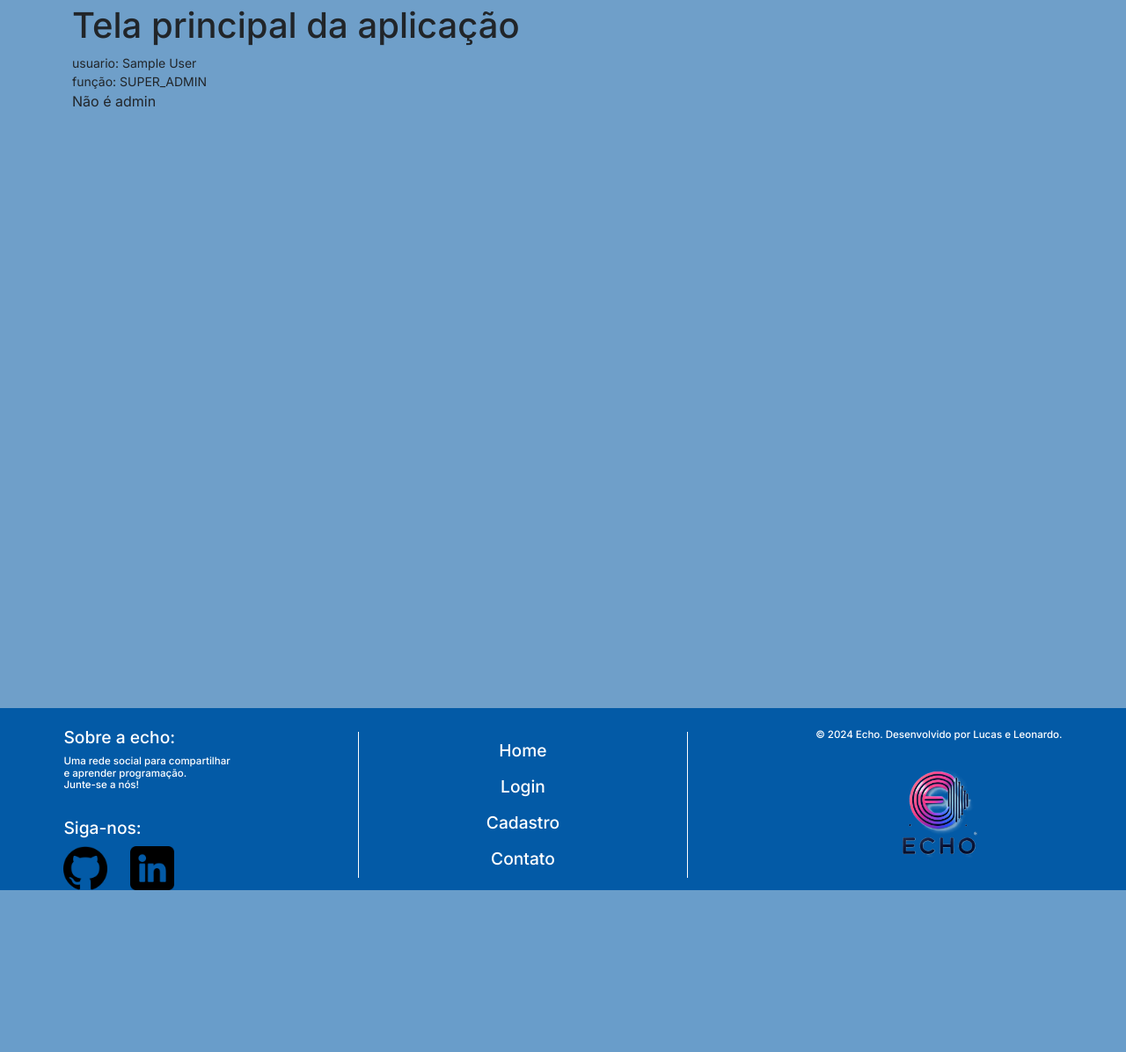
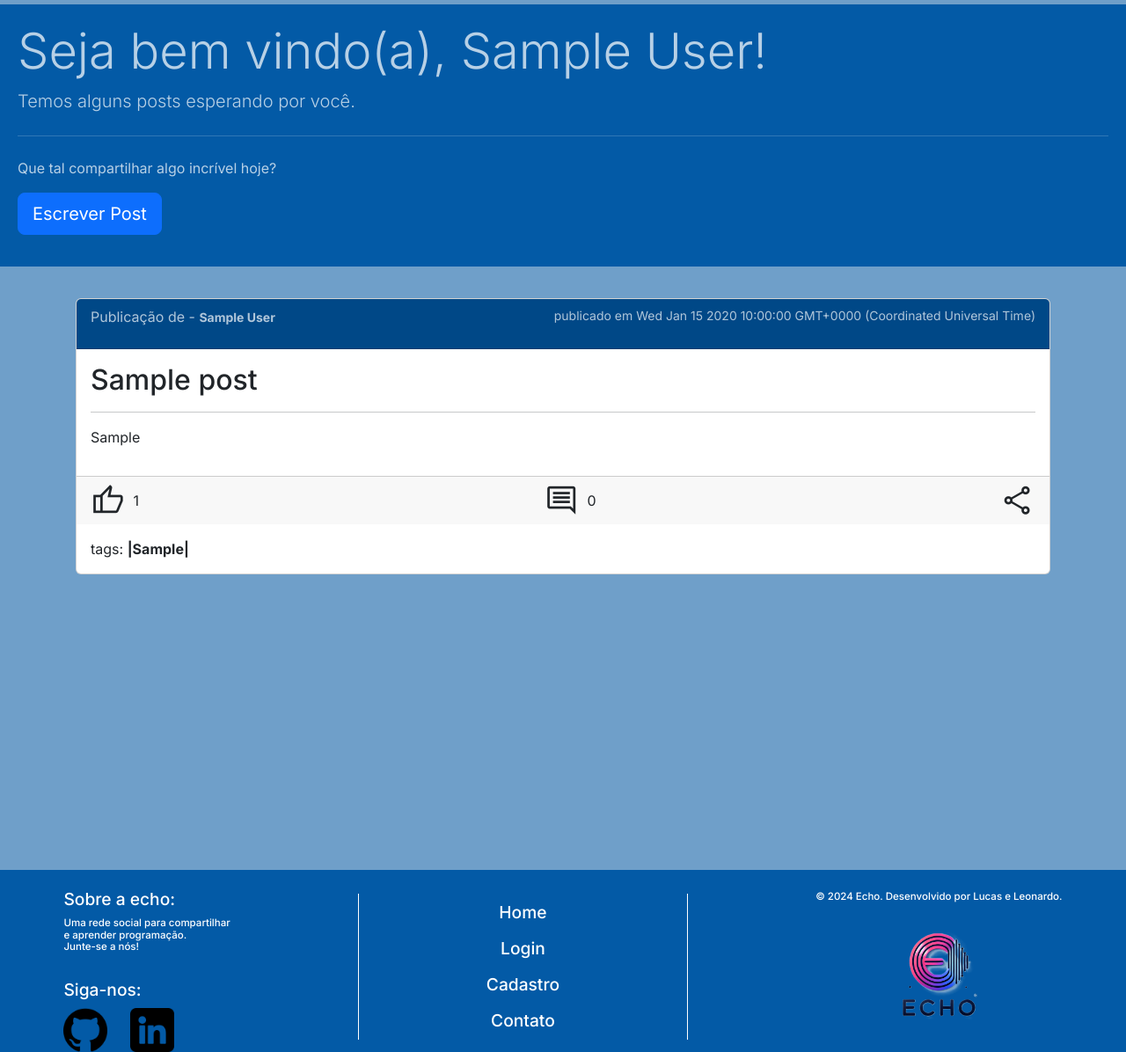
Before and after one commit to ECHOConnect/ECHO-app, a Node server app: page /user/home in a window 1280 px wide. Shown: the part 120-1316 px from the top of the page at 88% size. Before the commit the page ends 1132 px from the top, so only its background shows below. Run offline with Node 20, Linux system fonts and the light colour scheme; a user stored in the database is signed in; tables that the repository leaves empty hold one stand-in row (values such as "Sample post"); some libraries are stand-ins or nearby versions; some web fonts are replaced.

Commit message:
Versão inicial de feed, likes e postagens

```diff
--- a/public/css/Initial-page.css
+++ b/public/css/Initial-page.css
@@ -15,6 +15,7 @@ body{
     height: 15vh;
     position: sticky;
     top: 0;
+    z-index: 99;
 }
 #Logo{
     display: flex;
--- /dev/null
+++ b/public/css/homePage.css
@@ -0,0 +1,60 @@
+.banner{
+    background-color: #035AA6;
+    color: rgba(255, 255, 255, 0.719);
+    padding: 20px;
+    margin-bottom: 20px;
+}
+.card-publication{
+    display: flex;
+    justify-content: space-between;
+}
+.like, .coments{
+    display: flex;
+    align-items: center;
+    gap: 10px;
+}
+.likeIcon, .commentIcon, .shareIcon{
+    font-size: 3vw;
+    cursor: pointer;
+}
+.likeIcon.likeUp{
+    color: #035AA6;
+    animation: effectLike .4s ease-in-out;
+}
+@keyframes effectLike {
+    from{
+        transform: scale(1.5);
+    }
+    to{
+        transform: scale(1.0);
+    }
+}
+
+.actionBtn{
+    display: flex;
+    align-items: center;
+    justify-content: space-between;
+}
+.contentPost{
+    position: relative;
+    z-index: 9;
+}
+.main-content{
+    padding-bottom: 25%;
+}
+.formPost{
+    height: 100vh;
+    margin-top: 50px;
+}
+.headerPublic{
+    background-color: #004887;
+    color: rgba(255, 255, 255, 0.692);
+}
+@media(max-width: 680px){
+    .likeIcon, .commentIcon, .shareIcon{
+        font-size: 6vw;
+    }
+    .card-publication{
+        flex-direction: column;
+    }
+}
--- a/public/js/code.js
+++ b/public/js/code.js
@@ -1,3 +1,4 @@
+
 //Funcionalidades do forúm
 const containerMsgForum = document.getElementById('containerMsgForum')
 function ativeChat(){
@@ -6,13 +7,6 @@ function ativeChat(){
 
 //Funcionalidades de respostas do fórum
 const resps = [...document.querySelectorAll('.resps')]
-// btnOpen.addEventListener('click', (btn) => {
-
-//     console.log(btn.target)
-//     resps.forEach((element) => {
-//         element.classList.toggle('ativeResps')
-//     })
-// })
 function openResps(id){
     const respDiv = document.getElementById(`resp-${id}`)
     respDiv.classList.toggle('ativeResps')
@@ -55,3 +49,41 @@ document.querySelectorAll('.editar-btn').forEach((buttom) => {
         })
     })
 })
+
+// Funcionalidades de estilo para posts
+    // Likes
+    document.querySelectorAll('.likeIcon').forEach((like) => {
+        like.addEventListener('click', () => {
+            // Seleciona o contador relacionado ao botão clicado
+            const likeCount = like.closest('.actionBtn').querySelector('.like-counts');
+            like.classList.add('likeUp');
+            setTimeout(() => {
+                like.classList.remove('likeUp')
+            }, 500)
+        });
+    });
+
+//Funcionalidade de atualização de likes
+document.querySelectorAll('.like').forEach((likeButtom) => {
+    likeButtom.addEventListener('click', () => {
+        const postId = likeButtom.id.replace('like-buttom-', '')
+        fetch(`/user/like/${postId}`, {
+            method: 'POST',
+            headers: {
+                'Content-Type':'application-json',
+            },
+        })
+        .then((response) => {
+            response.json()
+        })
+        .then((data) => {
+            const likeCount = document.querySelector('.like-counts')
+            likeCount.textContent = data.msg === 'Like adicionado'
+            ? parseInt(likeCount.textContent) + 1
+            : parseInt(likeCount.textContent) - 1
+        })
+        .catch((error) => {
+            console.log(`Erro ao adicionar/remover like, erro: ${error}`)
+        })
+    })
+})
--- a/src/middleware/condition.js
+++ b/src/middleware/condition.js
@@ -1,7 +1,7 @@
 //Middleware de condição para o header de admin
 const conditionHeader = (app) => {
     app.use((req, res, next) => {
-        if(req.path === '/' || req.path === '/user/home'){
+        if(req.path === '/' || req.path === '/user/home' || req.path === '/user/post'){
             res.locals.showHeader = false
         }
         else{
--- /dev/null
+++ b/src/models/Post.js
@@ -0,0 +1,31 @@
+import mongoose from "mongoose"
+const {Schema} = mongoose
+
+const Postschema = new Schema({
+    author: {
+        type: mongoose.Schema.ObjectId,
+        ref: 'User',
+        required: true
+    },
+    titulo: {
+        type: String,
+    },
+    conteudo: {
+        type: String,
+        required: true
+    },
+    tags: {
+        type: [String]
+    },
+    createdDate: {
+        type: Date,
+        default: Date.now()
+    },
+    likes: [{
+        type: mongoose.Types.ObjectId,
+        ref: 'User'
+    }]
+})
+
+const Post = mongoose.model('Post', Postschema)
+export default Post
--- a/src/routes/userRoutes/userRoutes.js
+++ b/src/routes/userRoutes/userRoutes.js
@@ -1,11 +1,114 @@
 import { Router } from "express";
 const userRouter = Router()
 import User from "../../models/User.js";
+import Post from "../../models/Post.js";
+import { isAuthenticated } from "../../config/auth.js";
+
 
 //Rota de home page da aplicação
-userRouter.get('/home', (req, res) => {
+userRouter.get('/home', isAuthenticated, (req, res) => {
+    //Pegando o nome de usuário logado
     const nomeuser = req.user
-    res.render('user/home', {layout: 'main', nomeuser: nomeuser})
+    //Buscando postagem no banco
+    Post.find()
+    //Reordenando do mais recente post
+    .sort({createdDate: -1})
+    //Populando - pegando o nome do autor pela id do autor da postagem
+    .populate('author', 'nameuser')
+    .then((post) => {
+        res.render('user/home', {
+            layout: 'main',
+            nomeuser: nomeuser,
+            post: post,
+        })
+    })
+    .catch((error) => {
+        console.log(`[debug]: Erro: ${error}`)
+        req.flash('error_msg', 'Erro ao mostrar feed')
+        res.redirect('/user/landingPage')
+    })
 })
 
+//Rota para tela de postagem
+userRouter.get('/post', isAuthenticated, (req, res) => {
+    res.render('user/post', {
+        layout: 'main'
+    })
+})
+
+//Rota de processamento de dados
+userRouter.post('/post', isAuthenticated, (req, res) => {
+    //Pegando dados do form de postagem
+    const {author, titulo, conteudo, tags} = req.body
+
+    //Separando as tags no array por vírgulas
+    const tagsArray = tags
+    ? tags
+        .split(',')
+        .map((tag) => tag.trim())
+        .filter((tag) => tag !== '')
+    : []
+
+    //Salvando novo post
+    const newPost = new Post({
+        author: author,
+        titulo: titulo,
+        conteudo: conteudo,
+        tags: tagsArray,
+
+    })
+    //Salvando postagem
+    newPost.save()
+    .then(() => {
+        req.flash('success_msg', 'Postagem feita com sucesso!')
+        res.redirect('/user/home')
+    })
+    .catch((error) => {
+        console.log(`[debug]: Erro: ${error}`)
+        req.flash('error_msg', 'Erro ao fazer postagem, tente novamente!')
+        res.redirect('/user/home')
+    })
+})
+
+//Rota de processamento de dados de likes
+userRouter.post('/like/:id', (req, res) => {
+    //Pegando id do post na url
+    const postId = req.params.id
+    //Pegando id do usuário logado
+    const userId = req.user._id
+
+    //Buscando o post específico
+    Post.findById(postId)
+    .then((post) => {
+        //Validando existência de post
+        if(!post){
+            req.flash('error_msg', 'Post não encontrado')
+            res.redirect('/user/home')
+        }
+        const hasLiked = post.likes.some(id => id.toString()=== userId.toString())
+        if(hasLiked){
+            post.likes.pull(userId)
+            post.save()
+            .then(() => {
+                res.json({msg: 'like removido'})
+            }).catch((error) => {
+                console.log(error)
+                res.json({msg: 'Erro ao remover like'})
+            })
+        }
+        else{
+            post.likes.push(userId)
+            post.save()
+            .then(() => {
+                res.json({msg: 'Like adicionado'})
+            })
+            .catch((error) => {
+                console.log(error)
+                res.json({msg: 'Erro ao adicionar like'})
+            })
+        }
+    })
+})
+
+
 export default userRouter
--- a/src/views/layouts/main.handlebars
+++ b/src/views/layouts/main.handlebars
@@ -8,6 +8,7 @@
     <link href="https://fonts.googleapis.com/css2?family=Material+Symbols+Outlined" rel="stylesheet" />
     <link rel="stylesheet" href="/css/adminArea.css" />
     <link rel="stylesheet" href="/css/Initial-page.css">
+    <link rel="stylesheet" href="/css/homePage.css">
     {{!-- <link rel="stylesheet" href="/css/.css"> --}}
   </head>
   <body>
--- a/src/views/user/home.handlebars
+++ b/src/views/user/home.handlebars
@@ -1,10 +1,92 @@
-<div class="container home">
-    <h1>Tela principal da aplicação</h1>
-    <small>usuario: {{nomeuser.nameuser}}</small><br>
-    <small>função: {{nomeuser.role}}</small>
-    {{#if (eq nomeuser.role "admin")}}
-        <p>É admin</p>
+<div class="jumbotron banner">
+  <h1 class="display-4">Seja bem vindo(a), {{nomeuser.nameuser}}!</h1>
+  <p class="lead">Temos alguns posts esperando por você.</p>
+  <hr class="my-4">
+  <p>Que tal compartilhar algo incrível hoje?</p>
+  <p class="lead">
+    <a class="btn btn-primary btn-lg" href="/user/post" role="button">Escrever Post</a>
+  </p>
+</div>
+ <div class="main-content">
+{{#each post}}
+        <div class="container contentPost p-3">
+            <div class="card">
+                <div class="card-header headerPublic card-publication">
+                    <div>
+                        <p>Publicação de - <small><strong>{{this.author.nameuser}}</strong></small>
+                    </div>
+                    <div>
+                        <small>publicado em {{this.createdDate}}</small>
+                    </div>
+                </div>
+                <div class="card-body">
+                    <h2>{{this.titulo}}</h2>
+                    <hr>
+                    <p>{{this.conteudo}}</p>
+                </div>
+                <div class="card-footer actionBtn b-3">
+                    <div class="like" id="like-buttom-{{this._id}}">
+                        <span class="material-symbols-outlined likeIcon">
+                            thumb_up
+                        </span>
+                        <span class="like-counts">{{this.likes.length}}</span>
+                    </div>
+                    <div class="coments">
+                        <span class="material-symbols-outlined commentIcon">
+                            comment
+                        </span>
+                        <span class="comments-counts">0</span>
+                    </div>
+                    <div class="share">
+                        <span class="material-symbols-outlined shareIcon">
+                            share
+                        </span>
+                    </div>
+                </div>
+                <div class="p-3">
+                    tags:
+                    {{#each tags}}
+                        <strong>|{{this}}|</strong>
+                    {{/each}}
+                </div>
+            </div>
+        </div>
     {{else}}
-        <p>Não é admin</p>
-    {{/if}}
+    <p>Nenhum post</p>
+{{/each}}
 </div>
+{{!-- <div class="container p-3">
+    <div class="card">
+        <div class="card-header card-publication">
+            <div>
+                <p>Publicação de - Nome do autor</p>
+            </div>
+            <div>
+                <small>publicado em 20 de dezembro de 2024</small>
+            </div>
+        </div>
+        <div class="card-body">
+            <p>Conteúdo: </p>
+            <p>Lorem ipsum dolor sit amet consectetur adipisicing elit. A, quos. Nostrum laudantium odio at possimus! Voluptates accusantium, nihil eveniet nobis voluptatem dolorem sint rerum blanditiis eos officiis non hic ut!</p>
+        </div>
+        <div class="card-footer actionBtn b-3">
+            <div class="like">
+                <span class="material-symbols-outlined likeIcon">
+                    thumb_up
+                </span>
+                 <span class="like-counts">0</span>
+            </div>
+            <div class="coments">
+                <span class="material-symbols-outlined commentIcon">
+                    comment
+                </span>
+                <span class="comments-counts">0</span>
+            </div>
+            <div class="share">
+                <span class="material-symbols-outlined shareIcon">
+                    share
+                </span>
+            </div>
+        </div>
+    </div>
+</div> --}}
```
Also changed, not shown: src/views/user/post.handlebars (added, +29 -0 lines).
